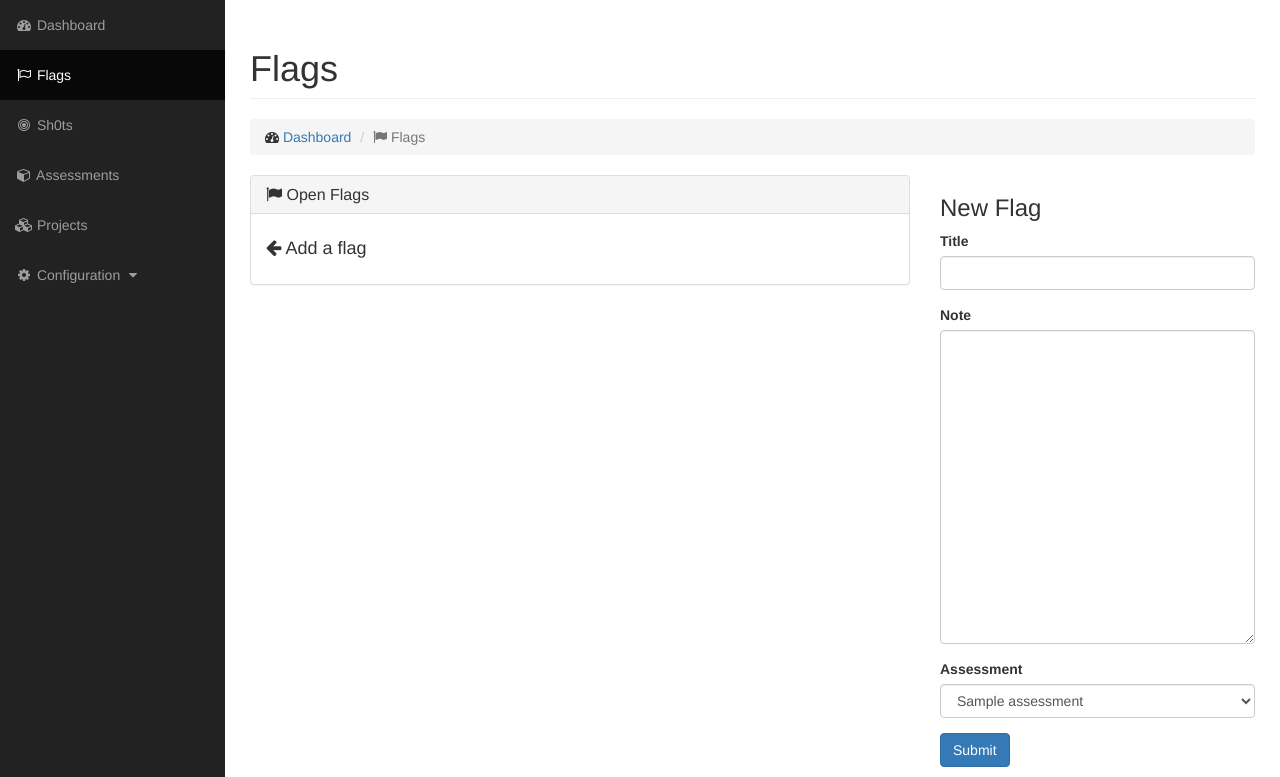
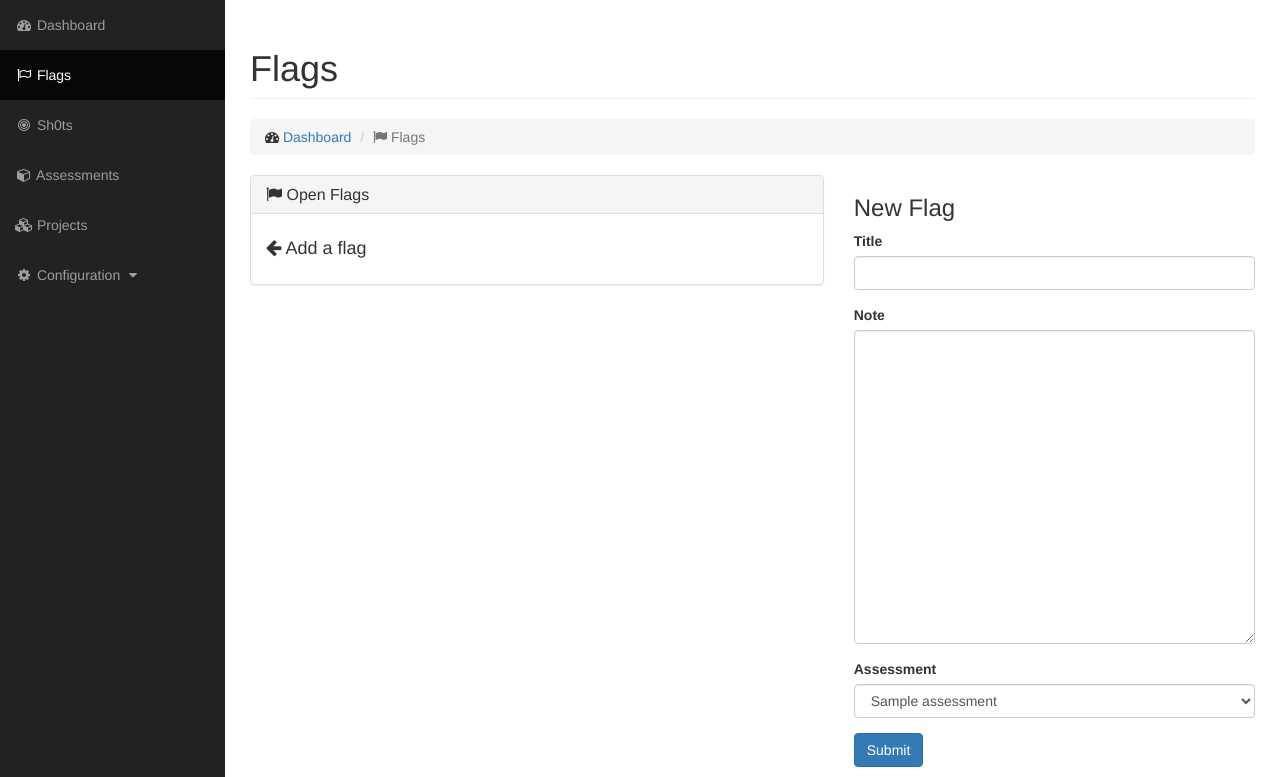
Before and after one commit to pavanw3b/sh00t, a Django app: page /app/flags/ in a window 1280 px wide. Shown: the part 51-828 px from the top of the page. Run offline with Django 3.2, Linux system fonts and the light colour scheme; a user stored in the database is signed in; tables that the repository leaves empty hold one stand-in row (values such as "Sample post"); some libraries are stand-ins or nearby versions.

Commit message:
Width adjustment

```diff
--- a/app/templates/flag-single.html
+++ b/app/templates/flag-single.html
@@ -4,7 +4,6 @@
 {% block page %}
     <div id="page-wrapper">
         <div class="container-fluid">
-            <!-- Page Heading -->
             <div class="row">
                 <div class="col-lg-12">
                     <h1 class="page-header">Flags</h1>
--- a/app/templates/flags.html
+++ b/app/templates/flags.html
@@ -4,7 +4,6 @@
 {% block page %}
     <div id="page-wrapper">
         <div class="container-fluid">
-            <!-- Page Heading -->
             <div class="row">
                 <div class="col-lg-12">
                     <h1 class="page-header">Flags</h1>
@@ -15,7 +14,7 @@
                 </div>
             </div>
             <div class="row">
-                <div class="col-lg-8">
+                <div class="col-lg-7">
                     <div class="panel panel-default">
                         <div class="panel-heading">
                             <h3 class="panel-title"><i class="fa fa-flag"></i> Open Flags</h3>
@@ -51,7 +50,7 @@
                         </div>
                     </div>
                 </div>
-                <div class="col-lg-4">
+                <div class="col-lg-5">
                     <h3>New Flag</h3>
                     <form role="form" method="post">
                         {% if "success" == submitted %}
```
